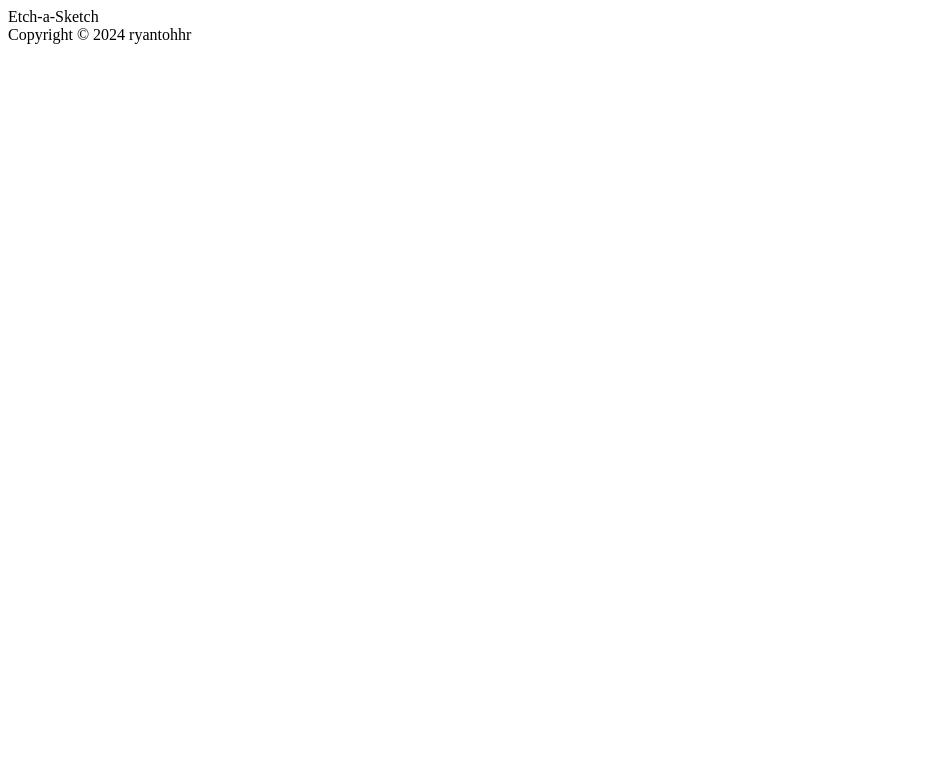
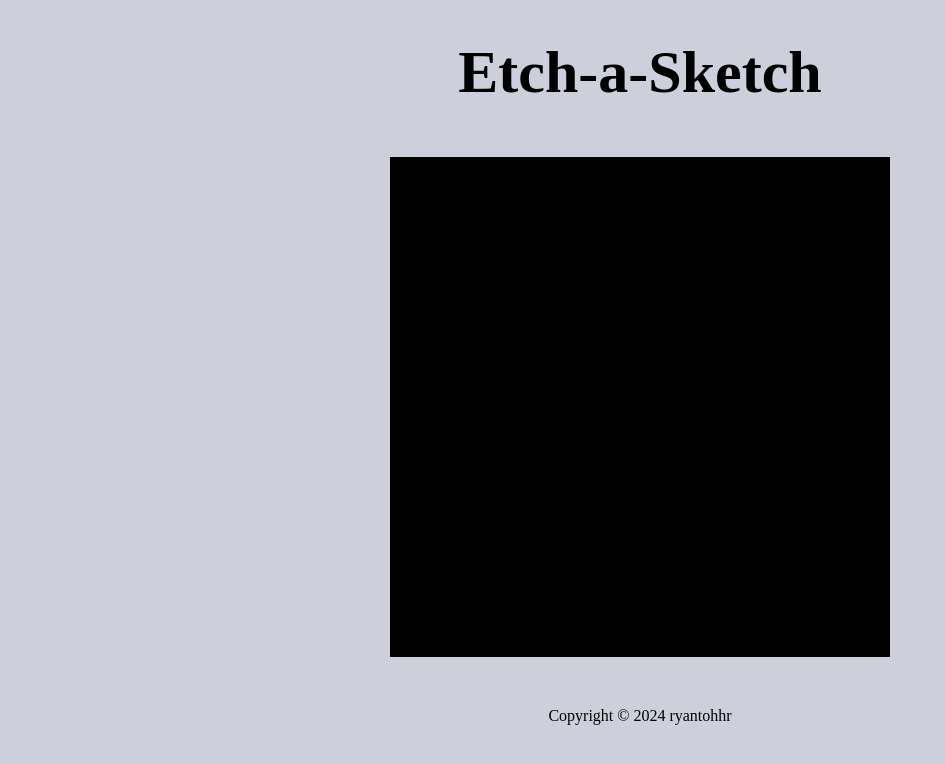
Before and after one commit to ryantohhr/etch-a-sketch, a plain HTML site: page index.html in a window 1280 px wide. Shown: the whole page, without its empty margins (0-945 px from the left). Drawn offline with Linux system fonts and the light colour scheme.

Commit message:
Added basic CSS

```diff
--- a/index.html
+++ b/index.html
@@ -5,7 +5,7 @@
     <meta name="viewport" content="width=device-width, initial-scale=1.0">
     <title>Etch-a-Sketch</title>
     <link rel="stylesheet" href="style.css">
-    <script src="script.js"></script>
+    <script src="script.js" defer></script>
 </head>
 <body>
     <div class="header">Etch-a-Sketch</div>
--- a/script.js
+++ b/script.js
@@ -0,0 +1,8 @@
+const container = document.querySelector(".container");
+
+let n = 16
+
+for (let i = 0; i < n ** 2; i++) {
+    const grid = document.createElement("div");
+    container.appendChild(grid);
+}
--- a/style.css
+++ b/style.css
@@ -0,0 +1,26 @@
+* {
+    box-sizing: border-box;
+    font-family: ubuntu;
+}
+
+body {
+    display: flex;
+    gap: 50px;
+    flex-direction: column;
+    align-items: center;
+    background-color: #cdd0da;
+}
+
+.header {
+    margin-top: 30px;
+    font-size: 60px;
+    font-weight: bold;
+}
+
+.container {
+    background: black;
+    height: 500px;
+    width: 500px;
+    display: flex;
+    flex-wrap: wrap;
+}
```
